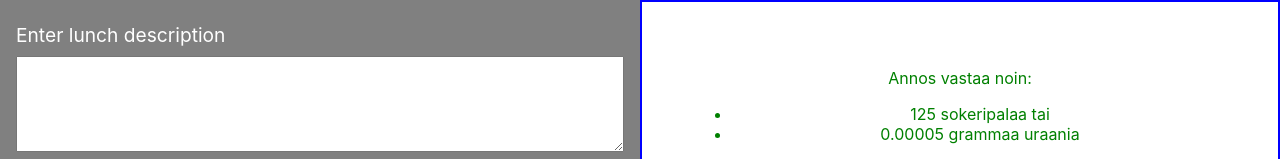
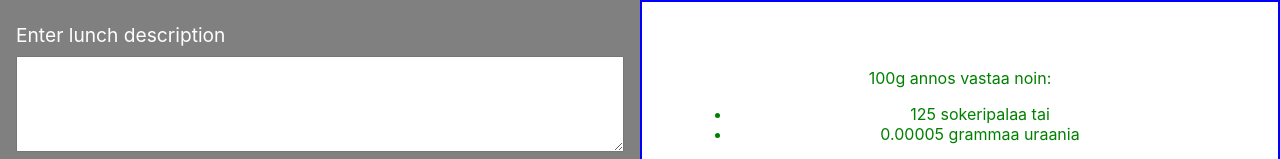
Before and after one commit to TeroGo/Hagaton2021, a React (Create React App) app in the folder frontend/: page / in a window 1280 px wide. Shown: the top 159 px of the page. Built offline with nearby package versions, Linux system fonts and the light colour scheme.

Commit message:
text change

```diff
--- a/frontend/src/InfoBox/InfoBox.js
+++ b/frontend/src/InfoBox/InfoBox.js
@@ -12,7 +12,7 @@ const InfoBox = (props) => {
 
   return (
     <div>
-      <p>Annos vastaa noin:</p>
+      <p>100g annos vastaa noin:</p>
       <ul>
         <li>125 sokeripalaa tai</li>
         <li>0.00005 grammaa uraania</li>
```
